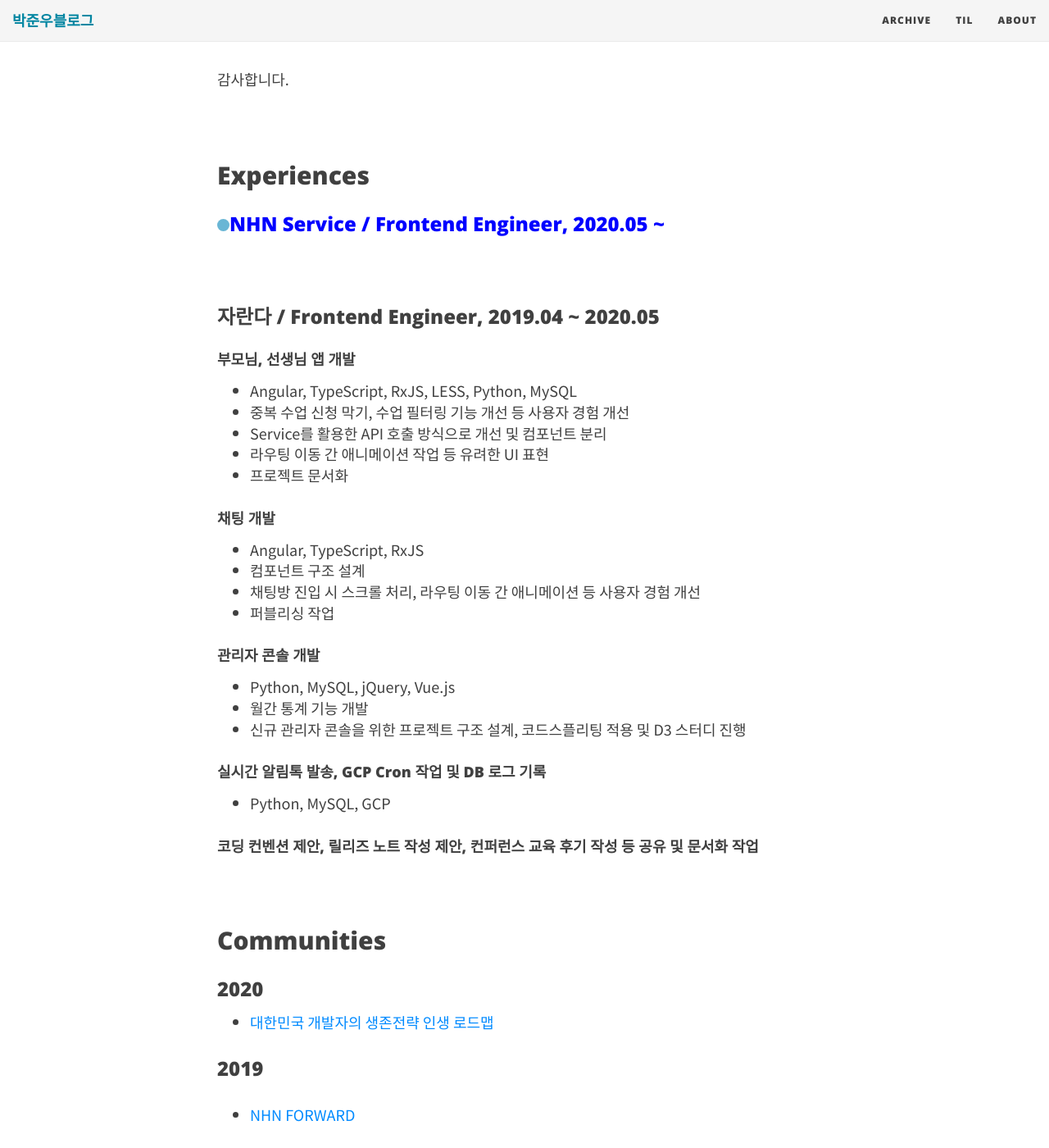
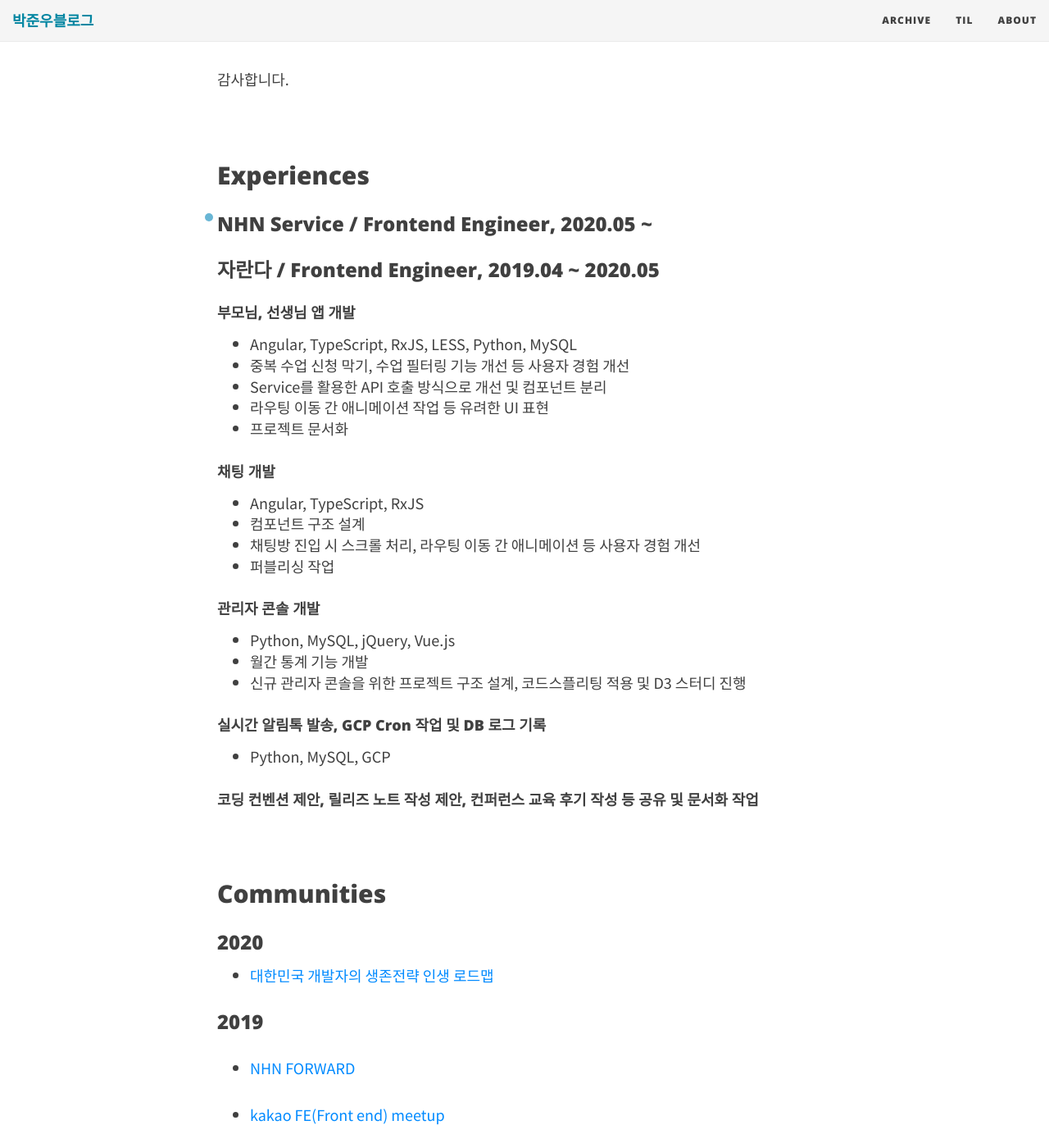
Before and after one commit to JUNWOO45/junwoo45.github.io.archived, a Jekyll site: the page built from aboutme.md, in a window 1280 px wide and 1400 px high, scrolled down 883 px. Shown: the whole window at 82% size. Built offline with Jekyll 4.4.1, drawn with Linux system fonts in a browser that asks for light colours; nearby versions of some CDN libraries.

Commit message:
style: aboutme페이지 CSS 수정

```diff
--- a/aboutme.md
+++ b/aboutme.md
@@ -35,8 +35,6 @@
 ## Experiences
 
 ### NHN Service / Frontend Engineer, 2020.05 ~
-
-<br>
 
 ### 자란다 / Frontend Engineer, 2019.04 ~ 2020.05
 
--- a/css/main.css
+++ b/css/main.css
@@ -28,15 +28,17 @@
   margin: 30px 0px 15px 0px;
 }
 
-h3#nhn-service--frontend-engineer-202005- {
-  color: blue;
+h3#nhn-service--frontend-engineer-202005-, h3#자란다--frontend-engineer-201904--202005 {
+  color: inherit;
 }
 
 #nhn-service--frontend-engineer-202005-::before {
   content: '';
-  display: inline-block;
-  width: 15px;
-  height: 15px;
+  /* display: inline-block; */
+  position: absolute;
+  left: 0px;
+  width: 10px;
+  height: 10px;
   -moz-border-radius: 7.5px;
   -webkit-border-radius: 7.5px;
   border-radius: 7.5px;
```
Also changed, not shown: css/bootstrap.css.
